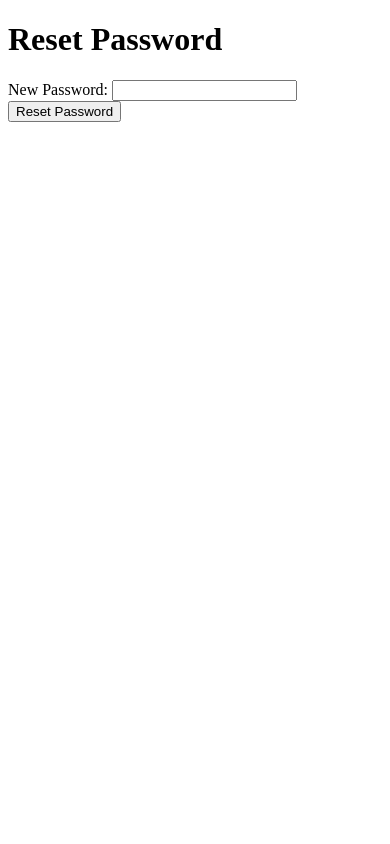
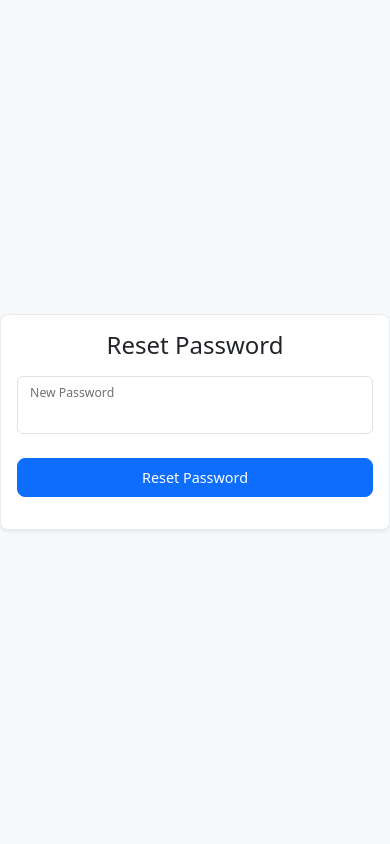
Before and after one commit to bhawanarawal/Devalaya, a PHP site: page /devalaya/auth/reset.php in a window 390 px wide. Run offline with PHP 8.4, Linux system fonts and the light colour scheme.

Commit message:
add search and reset password form

```diff
--- a/auth/reset.php
+++ b/auth/reset.php
@@ -26,22 +26,89 @@ if ($_SERVER['REQUEST_METHOD'] === 'POST') {
         echo 'Too many requests. Please try again later.';
     }
 }
-
-
 ?>
 <!DOCTYPE html>
 <html lang="en">
+
 <head>
     <meta charset="UTF-8">
-    <title>Reset Password</title>
+    <title>Forgot Password</title>
+    <link rel="stylesheet" href="https://unpkg.com/bootstrap@5.3.3/dist/css/bootstrap.min.css">
+    <style>
+        html,
+        body {
+            height: 100%;
+            margin: 0;
+        }
+
+        body {
+            display: flex;
+            justify-content: center;
+            align-items: center;
+            background-color: #f8f9fa;
+        }
+
+        .card {
+            width: 100%;
+            max-width: 400px;
+        }
+
+        h2 {
+            font-size: 1.5rem;
+        }
+
+        .fs-6 {
+            font-size: 3rem;
+        }
+
+        .form-floating input,
+        .form-floating label {
+            font-size: 0.9rem;
+        }
+
+        .btn-lg {
+            font-size: 0.9rem;
+            padding: 0.5rem 1rem;
+        }
+
+        .card-body {
+            padding: 1.5rem;
+        }
+
+        .alert {
+            margin-bottom: 1rem;
+        }
+    </style>
 </head>
+
 <body>
-    <h1>Reset Password</h1>
-    <form method="POST">
+    <div class="card border border-light-subtle rounded-3 shadow-sm">
+        <div class="card-body p-3 p-md-4">
 
-        <label for="new_password">New Password:</label>
-        <input type="password" id="new_password" name="new_password" required>
-        <button type="submit">Reset Password</button>
-    </form>
+
+                <div class="text-center mb-3">
+                    <h2>Reset Password </h2>
+                </div>
+
+                <form action="" method="POST">
+                    <div class="row gy-2 overflow-hidden">
+                        <div class="col-12">
+                            <div class="form-floating">
+                                <input type="password" class="form-control" name="new_password" id="new_password" required>
+                                <label for="new_password" class="form-label">New Password</label>
+                            </div>
+                        </div>
+                        <div class="col-12">
+                            <div class="d-grid my-3">
+                                <button class="btn btn-primary btn-lg" type="submit">Reset Password</button>
+                            </div>
+                        </div>
+
+                        </div>
+                    </div>
+                </form>
+        </div>
+    </div>
 </body>
+
 </html>
--- a/home.css
+++ b/home.css
@@ -411,7 +411,7 @@ margin-left: 2.5rem;
 .eventsslider {
   display: flex;
   transition: transform 0.5s ease-in-out;
-  width: 700px;
+  width: 900px;
   gap: 1rem;
 
 }
@@ -436,7 +436,7 @@ border: 1px solid black;
   background: #fff;
 
   border: 1px solid black;
-  height: 180px;
+  height: 300px;
 
 }
 .eventscard-body h5{
--- a/home.php
+++ b/home.php
@@ -169,7 +169,7 @@ if ($eventres->num_rows > 0) {
           <h5 class="eventscard-title"><b>Event Name:<?php echo $row["name"]; ?></b></h5>
           <h2 class="eventscard-title"><i class="fa-regular fa-calendar-days fa-2x"></i> :<b><?php echo $row["event_date"]; ?></b></h2>
           <p class="eventscard-text"><b>Contact:</b><?php echo $row["contact"]; ?></p>
-          <!-- <p class="eventscard-text"><?php echo substr($row["details"], 0, 50) . '...'; ?></p> -->
+          <p class="eventscard-text"><b>About:</b><?php echo substr($row["details"], 0, 300) . '...'; ?></p>
 
         </div>
       </div>
```
Also changed, not shown: admin/includes/header.php (+13 -2 lines), auth/forgotpassword.php (+24 -14 lines).
